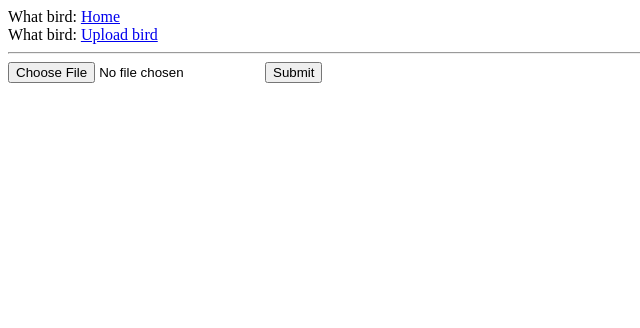
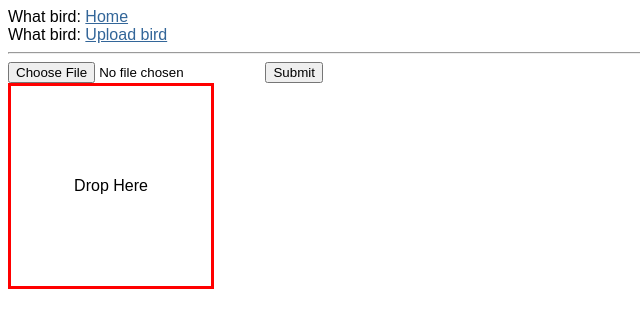
Before and after one commit to rising1/Heartbeat, a Flask app: template app/templates/upload.html in a window 1280 px wide. Shown: the top 328 px of the page, without its empty margins (0-640 px from the left). Run offline with Flask 2, Linux system fonts and the light colour scheme; the template is opened without the code that fills it, so the values that code supplies are empty; parts of the project's set-up code (start-up, migrations or seed data) failed here and were passed over.

Commit message:
Working model

```diff
--- a/app/templates/base.html
+++ b/app/templates/base.html
@@ -7,6 +7,8 @@
     {% else %}
     <title> Welcome to What Bird?</title>
     {% endif %}
+    <link rel="stylesheet" href="main.css">
+
 </head>
 <body>
     <div>What bird: <a href="/index">Home</a></div>
--- /dev/null
+++ b/app/templates/main.css
@@ -0,0 +1,62 @@
+body {
+  font-family: sans-serif;
+}
+a {
+  color: #369;
+}
+.droparea {
+      width: 200px;
+      height: 200px;
+      border-style: solid;
+      border-width: 3px;
+      border-color: red;
+      float: left;
+      line-height: 200px;
+      text-align: center;
+  }
+.note {
+  width: 500px;
+  margin: 50px auto;
+  font-size: 1.1em;
+  color: #333;
+  text-align: justify;
+}
+#drop-area {
+  border: 2px dashed #ccc;
+  border-radius: 20px;
+  width: 480px;
+  margin: 50px auto;
+  padding: 20px;
+}
+#drop-area.highlight {
+  border-color: purple;
+}
+p {
+  margin-top: 0;
+}
+.my-form {
+  margin-bottom: 10px;
+}
+#gallery {
+  margin-top: 10px;
+}
+#gallery img {
+  width: 150px;
+  margin-bottom: 10px;
+  margin-right: 10px;
+  vertical-align: middle;
+}
+.button {
+  display: inline-block;
+  padding: 10px;
+  background: #ccc;
+  cursor: pointer;
+  border-radius: 5px;
+  border: 1px solid #ccc;
+}
+.button:hover {
+  background: #ddd;
+}
+#fileElem {
+  display: none;
+}
--- a/app/templates/upload.html
+++ b/app/templates/upload.html
@@ -6,4 +6,21 @@
     <input type = "file" name = "file" />
     <input type = "submit" />
 </form>
+<style>
+  .droparea {
+      width: 200px;
+      height: 200px;
+      border-style: solid;
+      border-width: 3px;
+      border-color: red;
+      float: left;
+      line-height: 200px;
+      text-align: center;
+  }
+</style>
+<div class="container">
+    <div class="droparea">Drop Here</div>
+    <div class="tablearea" id="tablearea"></div>
+</div>
+
 {% endblock %}
```
